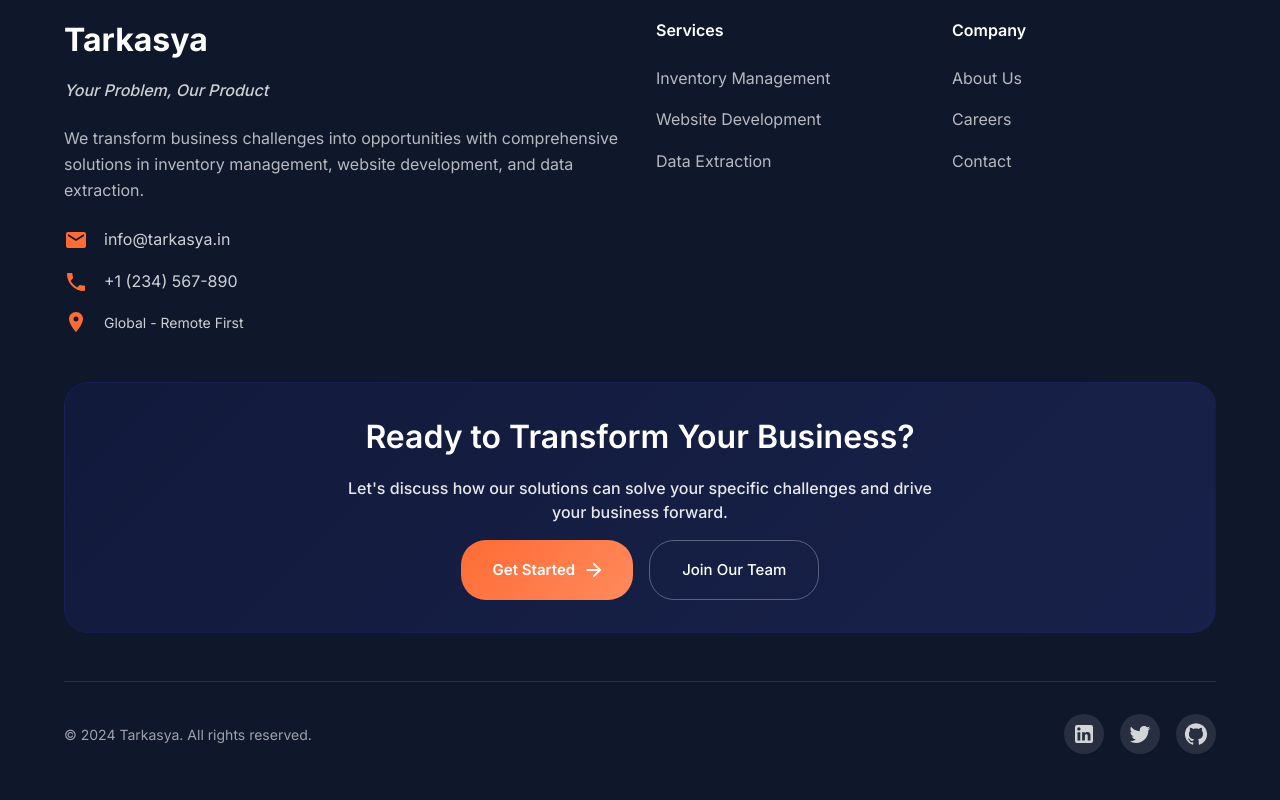
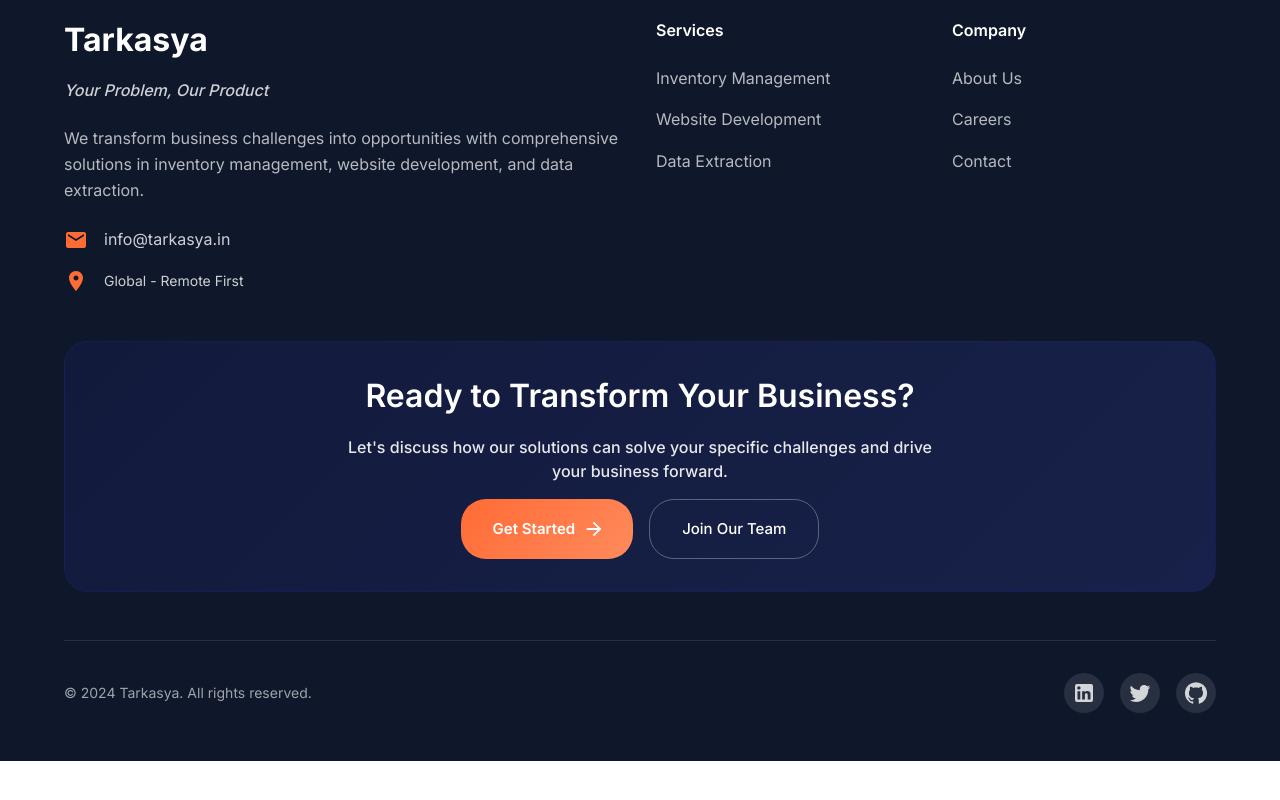
Before and after one commit to sapekshpareek/tarkasya-website, a Next.js app: page / in a window 1280 px wide. Shown: the part 3649-4449 px from the top of the page. After the commit the page ends 4410 px from the top, so only its background shows below. Built offline with nearby package versions, Linux system fonts and the light colour scheme.

Commit message:
Buttons Changes

```diff
--- a/src/app/page.js
+++ b/src/app/page.js
@@ -10,7 +10,9 @@ export default function Home() {
     <>
       <Hero />
       <Features />
+      <div id="about" />
       <Highlights />
+      <div id="contact" />
       {/* <Features />
       <Highlights />
       <Pricing />
--- a/src/components/Footer.js
+++ b/src/components/Footer.js
@@ -119,21 +119,6 @@ export default function Footer() {
                   }}
                 >
                   info@tarkasya.in
-                </Link>
-              </Box>
-              <Box sx={{ display: "flex", alignItems: "center" }}>
-                <PhoneIcon sx={{ mr: 1.5, color: "#ff6b35", fontSize: 20 }} />
-                <Link
-                  href="tel:+1234567890"
-                  sx={{
-                    color: "rgba(255, 255, 255, 0.8)",
-                    textDecoration: "none",
-                    "&:hover": {
-                      color: "#ff6b35",
-                    },
-                  }}
-                >
-                  +1 (234) 567-890
                 </Link>
               </Box>
             </Stack>
@@ -260,21 +245,6 @@ export default function Footer() {
                     }}
                   >
                     info@tarkasya.in
-                  </Link>
-                </Box>
-                <Box sx={{ display: "flex", alignItems: "center" }}>
-                  <PhoneIcon sx={{ mr: 2, color: "#ff6b35" }} />
-                  <Link
-                    href="tel:+1234567890"
-                    sx={{
-                      color: "rgba(255, 255, 255, 0.8)",
-                      textDecoration: "none",
-                      "&:hover": {
-                        color: "#ff6b35",
-                      },
-                    }}
-                  >
-                    +1 (234) 567-890
                   </Link>
                 </Box>
                 <Box sx={{ display: "flex", alignItems: "center" }}>
--- a/src/components/Header.js
+++ b/src/components/Header.js
@@ -52,9 +52,13 @@ export default function Header() {
 
   const handleNavClick = (href) => {
     setMobileOpen(false);
-    const element = document.querySelector(href);
-    if (element) {
-      element.scrollIntoView({ behavior: "smooth" });
+    if (href.startsWith('#')) {
+      const element = document.querySelector(href);
+      if (element) {
+        element.scrollIntoView({ behavior: "smooth" });
+      }
+    } else {
+      window.location.href = href;
     }
   };
 
```
